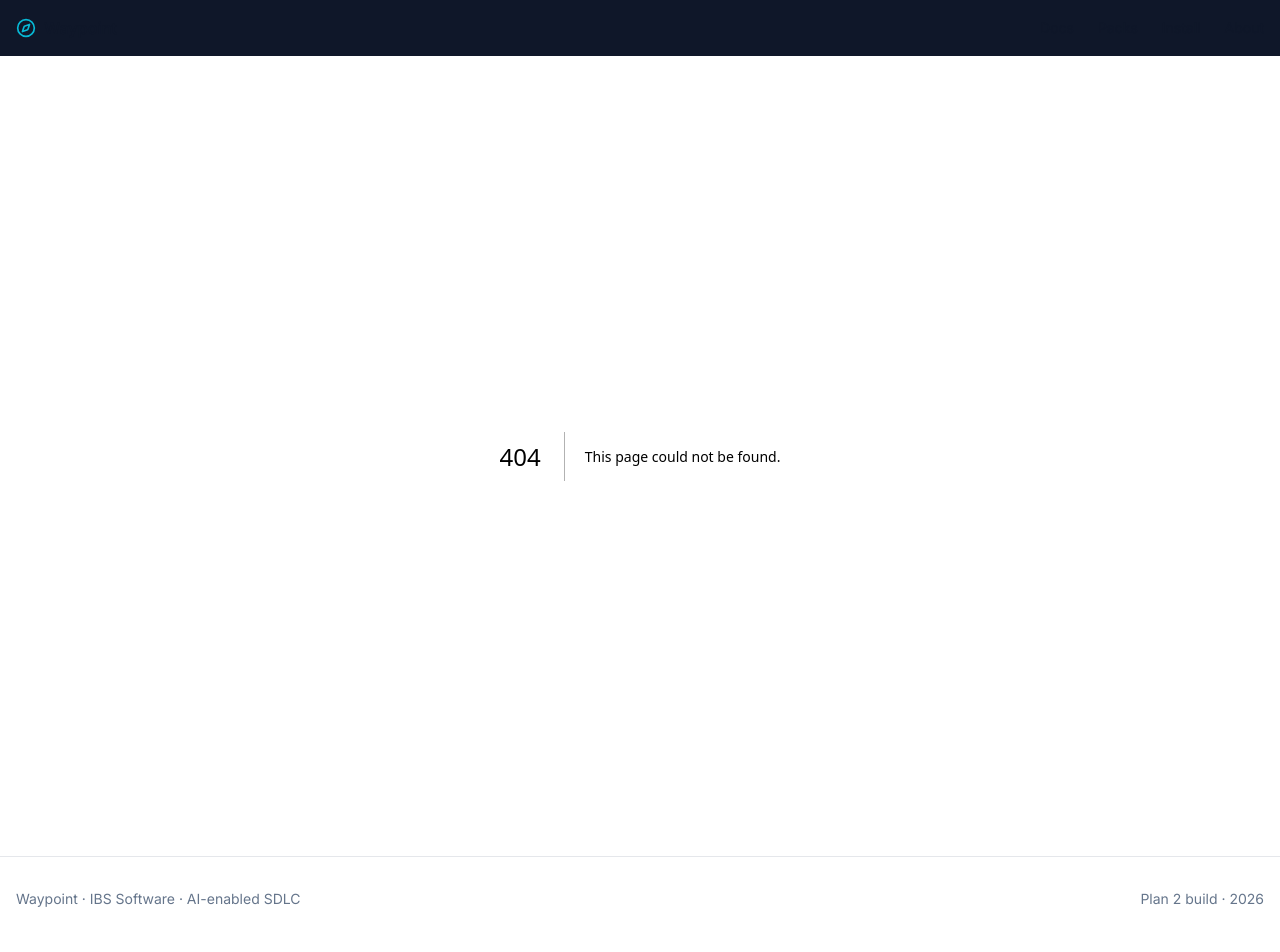
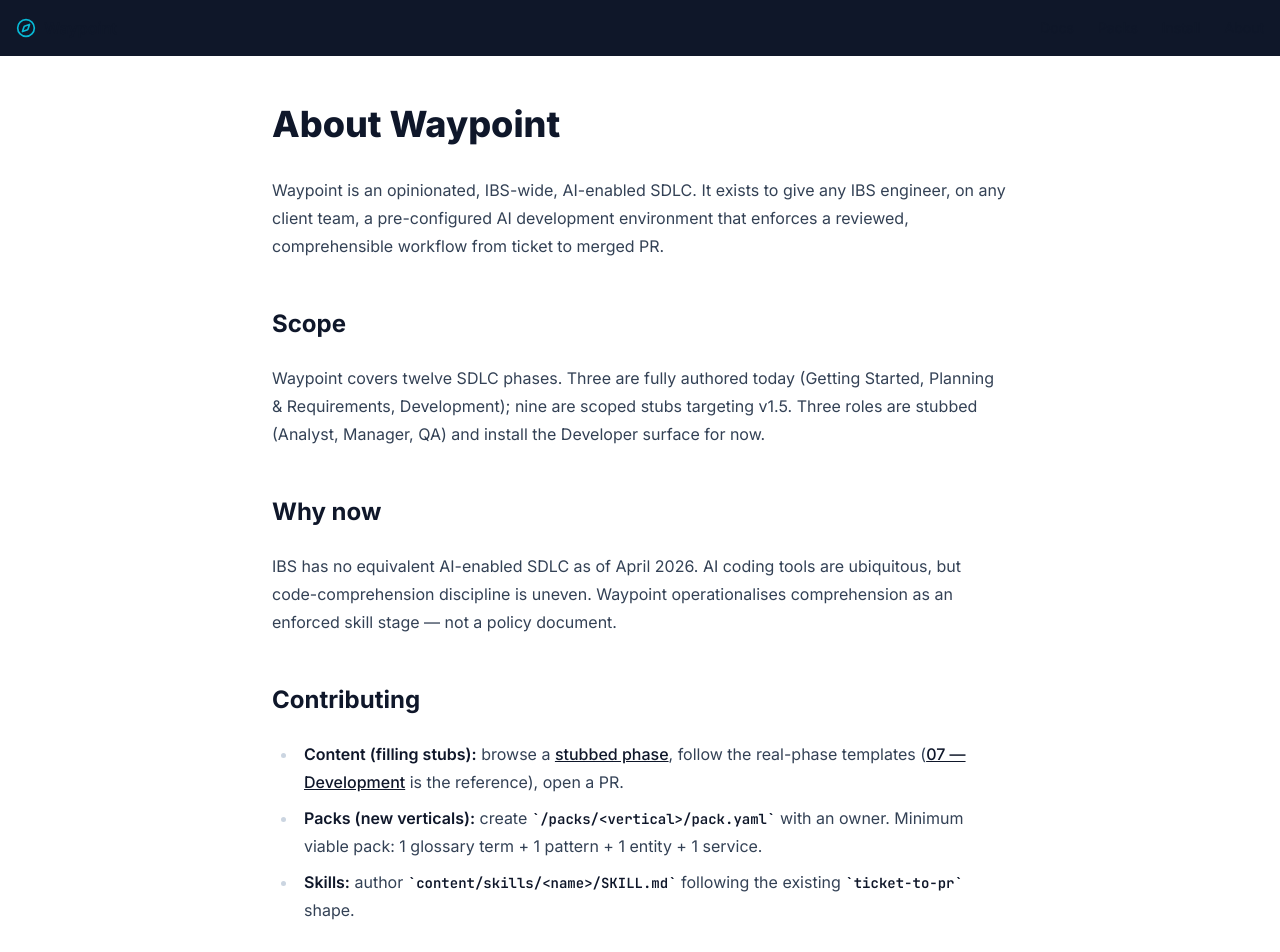
Before and after one commit to nakurian/waypoint, a Next.js app in the folder web/: page /about in a window 1280 px wide. Before the commit this address had no page. Shown: the top 952 px of the page. Built offline with nearby package versions, Linux system fonts and the light colour scheme.

Commit message:
feat(web): /about page with scope and contribution intro

```diff
--- /dev/null
+++ b/web/app/about/page.tsx
@@ -0,0 +1,26 @@
+import Link from 'next/link';
+
+export default function AboutPage() {
+  return (
+    <section className="container py-12 max-w-3xl prose prose-slate">
+      <h1>About Waypoint</h1>
+      <p>Waypoint is an opinionated, IBS-wide, AI-enabled SDLC. It exists to give any IBS engineer, on any client team, a pre-configured AI development environment that enforces a reviewed, comprehensible workflow from ticket to merged PR.</p>
+
+      <h2>Scope</h2>
+      <p>Waypoint covers twelve SDLC phases. Three are fully authored today (Getting Started, Planning & Requirements, Development); nine are scoped stubs targeting v1.5. Three roles are stubbed (Analyst, Manager, QA) and install the Developer surface for now.</p>
+
+      <h2>Why now</h2>
+      <p>IBS has no equivalent AI-enabled SDLC as of April 2026. AI coding tools are ubiquitous, but code-comprehension discipline is uneven. Waypoint operationalises comprehension as an enforced skill stage — not a policy document.</p>
+
+      <h2 id="contributing">Contributing</h2>
+      <ul>
+        <li><strong>Content (filling stubs):</strong> browse a <Link href="/phase/01">stubbed phase</Link>, follow the real-phase templates (<Link href="/phase/07">07 — Development</Link> is the reference), open a PR.</li>
+        <li><strong>Packs (new verticals):</strong> create <code>/packs/&lt;vertical&gt;/pack.yaml</code> with an owner. Minimum viable pack: 1 glossary term + 1 pattern + 1 entity + 1 service.</li>
+        <li><strong>Skills:</strong> author <code>content/skills/&lt;name&gt;/SKILL.md</code> following the existing <code>ticket-to-pr</code> shape.</li>
+      </ul>
+
+      <h2>Repository</h2>
+      <p>The project lives at <a href="https://github.com/nakurian/waypoint">github.com/nakurian/waypoint</a>.</p>
+    </section>
+  );
+}
```
